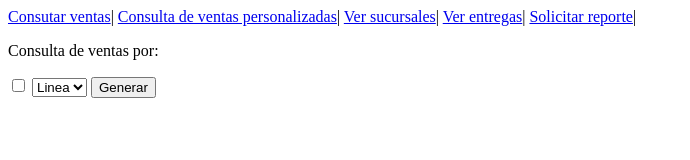
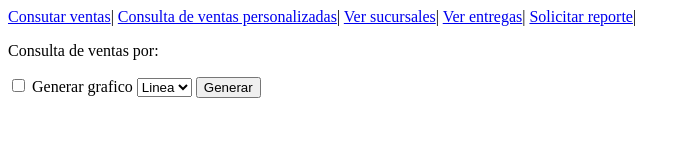
Before and after one commit to EfrainRojasP/PI_RecopilacionDeInformacionTiendasConveniencia, a plain HTML site: page Paginas/Encargado/generarGrafico.html in a window 1280 px wide. Shown: the whole page, without its empty margins (0-690 px from the left). Drawn offline with Linux system fonts and the light colour scheme.

Commit message:
Se añadio el script

```diff
--- a/Paginas/Encargado/generarGrafico.html
+++ b/Paginas/Encargado/generarGrafico.html
@@ -23,7 +23,7 @@
     <section id="grafico">
         <form action="">
             <label for="generarGrafico">
-                <input type="checkbox" name="generarGrafico" id="generarGrafico">
+                <input type="checkbox" name="generarGrafico" id="generarGrafico"> Generar grafico
             </label>
             <label for="tipoGrafico">
                 <select name="tipoGrafico" id="tipoGrafico">
@@ -31,8 +31,9 @@
                     <option value="graficoBara">Barra</option>
                 </select>
             </label>
-            <button type="submit">Generar</button>
+            <button type="submit" id="btnGenerar">Generar</button>
         </form>
     </section>
+    <script src="../JavaScript/eventosGenerarGrafico.js"></script>
 </body>
 </html>
```
